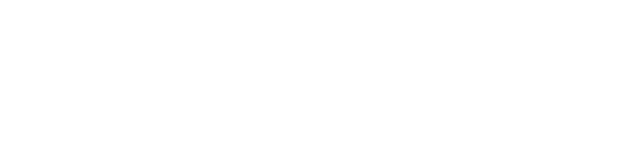
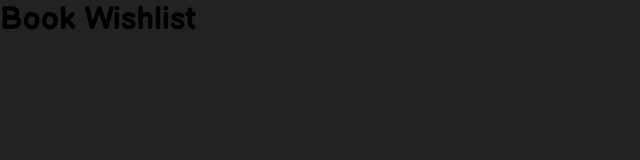
Before and after one commit to BuhleMtshali/software-engineering-mini-projects, a plain HTML site: page month-1-js-tools/Day-13-local-storage/index.html in a window 1280 px wide. Shown: the whole page, without its empty margins (0-640 px from the left). Drawn offline with Linux system fonts and the light colour scheme.

Commit message:
added the necessary files

```diff
--- a/month-1-js-tools/Day-13-local-storage/app.css
+++ b/month-1-js-tools/Day-13-local-storage/app.css
@@ -0,0 +1,18 @@
+@import url('https://fonts.googleapis.com/css2?family=Balsamiq+Sans:ital,wght@0,400;0,700;1,400;1,700&display=swap');
+
+:root{
+    --bg: #222223;
+    --cream-white: #fffeec;
+    --lavender: #bcb4ff;
+    --olive-green: #cac426;
+    --font-family: "Balsamiq Sans", sans-serif;
+}
+
+*{
+    font-family: var(--font-family);
+    margin: 0;
+}
+
+body{
+    background-color: var(--bg);
+}
--- a/month-1-js-tools/Day-13-local-storage/index.html
+++ b/month-1-js-tools/Day-13-local-storage/index.html
@@ -8,6 +8,12 @@
 <link rel="shortcut icon" href="assets/favicon.png" type="image/x-icon">
 </head>
 <body>
+    <div class="container">
+        <h1>Book Wishlist</h1>
+    </div>
+
+
+
 <script src="app.js"></script>
 </body>
 </html>
```
